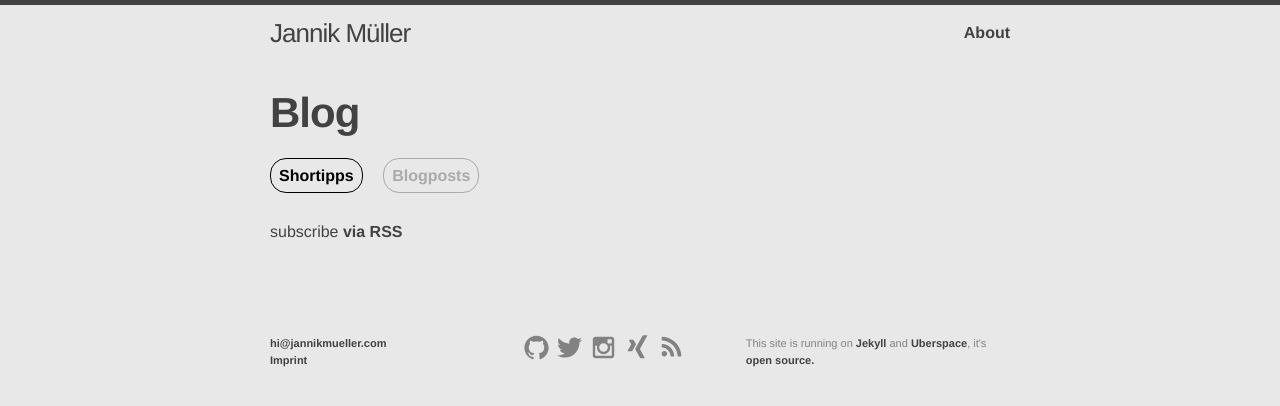
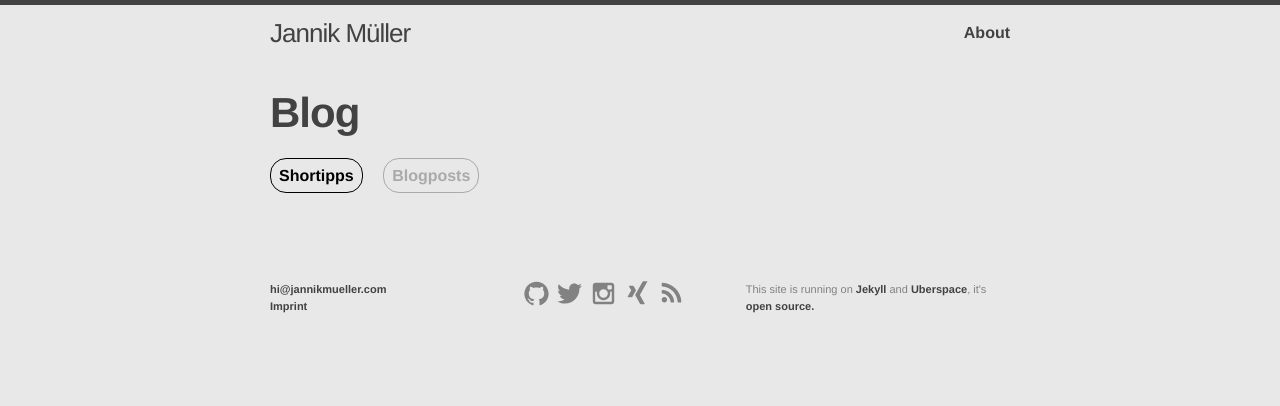
Before and after one commit to jnnklhmnn/jannikmueller-blog, a Jekyll site: the page built from blog-shorttipps/index.html, in a window 1280 px wide. Shown: the top 406 px of the page. Built offline with Jekyll 4.4.1, drawn with Linux system fonts in a browser that asks for light colours.

Commit message:
changed slug structure

```diff
--- a/blog-post.html
+++ b/blog-posts/index.html
@@ -31,6 +31,4 @@ title: Blog
     {% endfor %}
   </ul>
 
-  <p class="rss-subscribe">subscribe <a href="{{ "/feed.xml" | prepend: site.baseurl }}">via RSS</a></p>
-
 </div>
--- a/blog-shorttipps.html
+++ b/blog-shorttipps/index.html
@@ -17,21 +17,19 @@ permalink: /blog-shorttipps
   <ul class="post-list">
     {% for post in site.posts %}
       {% if post.tag == "shorttipps" %}
-        <li>
+         <li>
           <span class="post-meta">{{ post.date | date: "%b %-d, %Y" }} category: {{ post.tag}}</span>
 
           <h2>
             {{ post.title }}
           </h2>
-            <div class="post-content" itemprop="articleBody">
-              {{ post.content }}
-            </div>
-            <a class="tile-link" href="{{ post.url | prepend: site.baseurl }}">{{ post.title }} </a>
+          {% if post.description %}
+            <p> {{ post.description }}</p>
+          {% endif %}
+          <a class="tile-link" href="{{ post.url | prepend: site.baseurl }}">{{ post.title }} </a>
         </li>
       {% endif %}
     {% endfor %}
   </ul>
 
-  <p class="rss-subscribe">subscribe <a href="{{ "/feed.xml" | prepend: site.baseurl }}">via RSS</a></p>
-
 </div>
```
